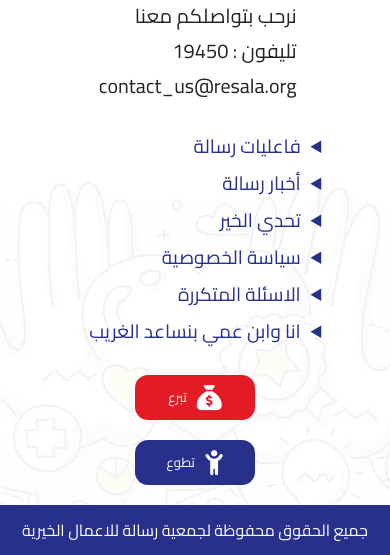
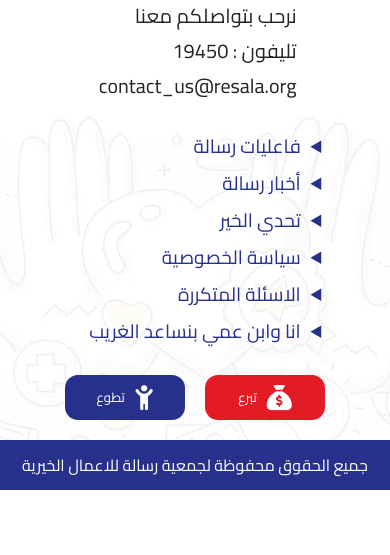
Before and after one commit to kareem22T/donate-form, a plain HTML site: page cart.html in a window 390 px wide. Shown: the part 1035-1590 px from the top of the page. After the commit the page ends 1525 px from the top, so only its background shows below. Drawn offline with nearby package versions, Linux system fonts and the light colour scheme.

Commit message:
change btns flex

```diff
--- a/assets/sass/footer.scss
+++ b/assets/sass/footer.scss
@@ -65,6 +65,9 @@
                 display: flex;
                 flex-direction: column;
                 gap: 20px;
+                @media (max-width: 767.98px) {
+                    flex-direction: row;
+                }
             }
 
             button {
```
Also changed, not shown: assets/css/footer.css, 1 other file.
